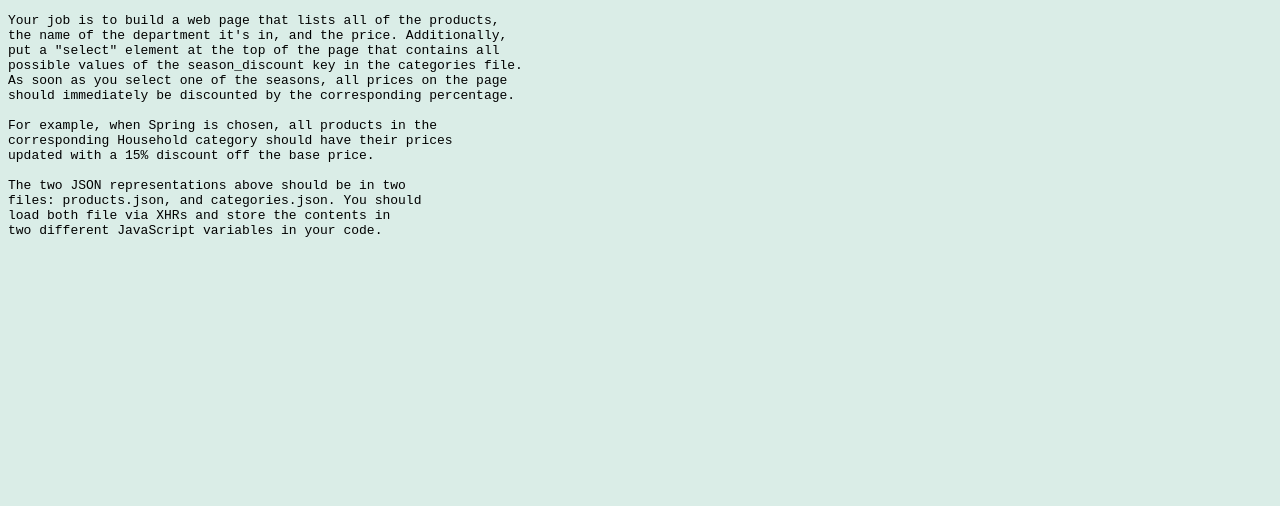
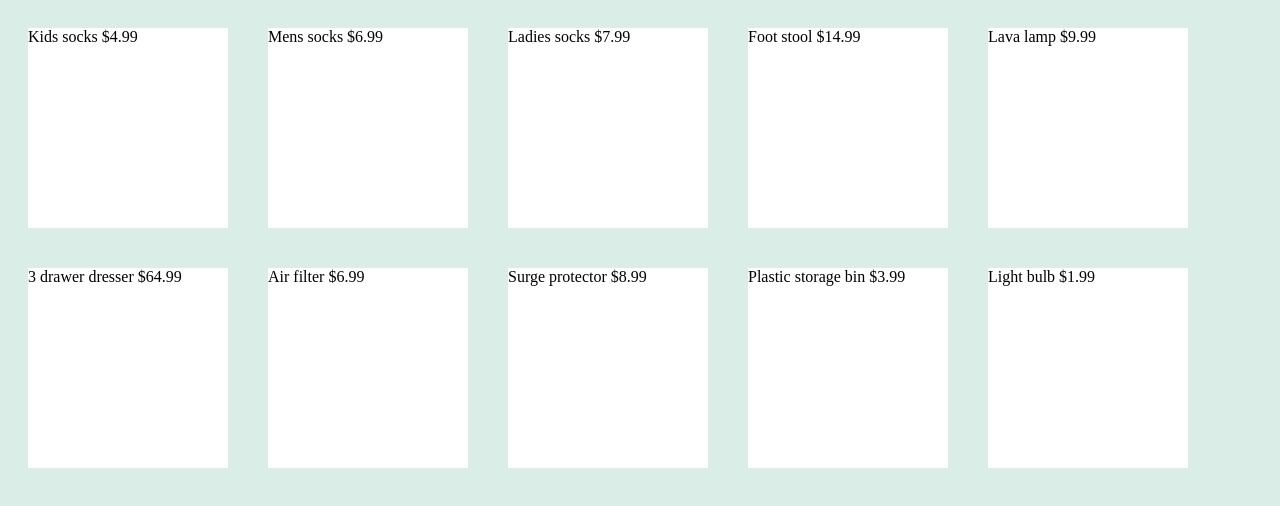
Before and after one commit to abbyfleming/EX_JAVASCRIPT_Seasonal-Sales, a plain HTML site: page index.html in a window 1280 px wide. Drawn offline with Linux system fonts and the light colour scheme.

Commit message:
output to dom

```diff
--- a/css/main.css
+++ b/css/main.css
@@ -1,3 +1,11 @@
 body {
 	background: #DAEDE7;
 }
+
+.products {
+	width: 200px;
+	height: 200px;
+	margin: 20px;
+	float: left;
+	background: white;
+}
--- a/index.html
+++ b/index.html
@@ -6,24 +6,11 @@
 </head>
 <body>
 
-<pre>
-Your job is to build a web page that lists all of the products,
-the name of the department it's in, and the price. Additionally,
-put a "select" element at the top of the page that contains all
-possible values of the season_discount key in the categories file.
-As soon as you select one of the seasons, all prices on the page
-should immediately be discounted by the corresponding percentage.
 
-For example, when Spring is chosen, all products in the
-corresponding Household category should have their prices
-updated with a 15% discount off the base price.
+<div id="output"></div>
 
-The two JSON representations above should be in two
-files: products.json, and categories.json. You should
-load both file via XHRs and store the contents in
-two different JavaScript variables in your code.
-</pre>
 
+<script src="javascripts/StoreProducts.js"></script>
 <script src="javascripts/seasonal-sales.js"></script>
 </body>
 </html>
--- /dev/null
+++ b/javascripts/StoreProducts.js
@@ -0,0 +1,32 @@
+
+var StoreProducts = (function() {
+
+	var products = [];
+
+
+	return {
+
+		loadProducts: function(callbackToInvoke) {
+			var productLoader = new XMLHttpRequest();
+			productLoader.open("GET", "javascripts/products.json");
+			productLoader.send();
+
+			productLoader.addEventListener("load", function () {
+			var productData = JSON.parse(this.responseText).products;
+			products.push(productData);
+
+			callbackToInvoke(productData);
+
+			//console.log("productData", productData);
+
+			});
+		},
+
+		returnProducts: function() {
+			console.log(products);
+			return products;
+  		}
+
+	}
+
+})();
--- a/javascripts/seasonal-sales.js
+++ b/javascripts/seasonal-sales.js
@@ -0,0 +1,23 @@
+
+
+function showProducts(productData) {
+
+	var output = document.getElementById("output");
+
+	for (var i = 0; i < 10; i++) {
+
+		var newDiv = document.createElement("div");
+
+		//sort through the array
+		getinfo = productData[i];
+
+		//display in the dom
+		newDiv.classList = "products";
+		newDiv.innerHTML = getinfo.name + " $" + getinfo.price;
+
+		output.appendChild(newDiv);
+	};
+}
+
+
+StoreProducts.loadProducts(showProducts);
```
